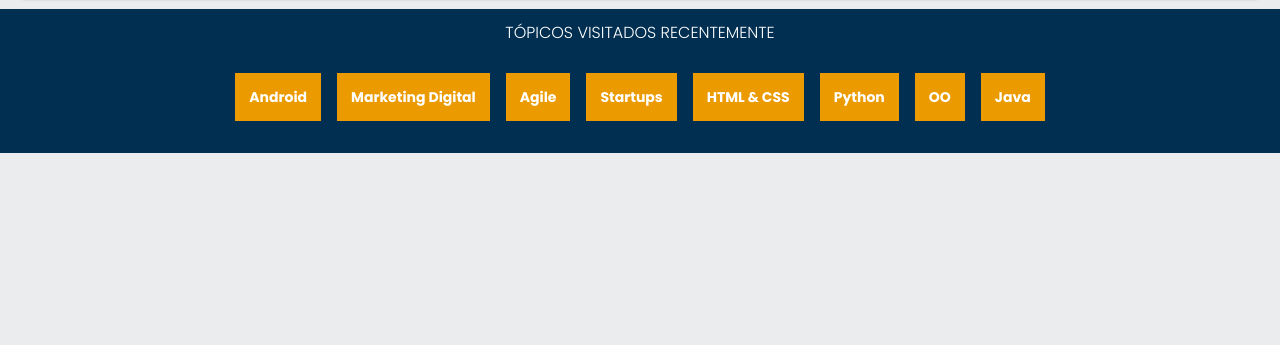
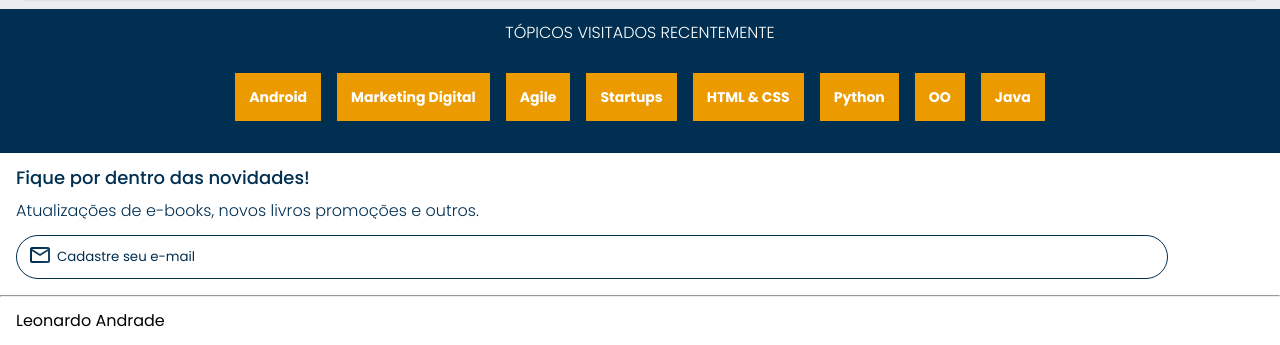
Before and after one commit to LSAndradee/projeto, a plain HTML site: page index.html in a window 1280 px wide. Shown: the part 2318-2663 px from the top of the page. Before the commit the page ends 2471 px from the top, so only its background shows below. Drawn offline with nearby package versions, Linux system fonts and the light colour scheme.

Commit message:
Add files via upload

```diff
--- a/index.html
+++ b/index.html
@@ -160,6 +160,16 @@
             </li>
         </ul>
     </section>
+    <section class="contato">
+        <h2 class="contato__titulo">Fique por dentro das novidades!</h2>
+        <p class="contato__texto">Atualizações de e-books, novos livros promoções e outros.</p>
+        <input type="email" placeholder="Cadastre seu e-mail" class="contato__email">
+    </section>
+    <hr/>
+
+    <footer class="rodape">
+        <h2 class="rodape__titulo">Leonardo Andrade</h2>
+    </footer>
 
     <script src="https://cdn.jsdelivr.net/npm/swiper@11/swiper-bundle.min.js"></script>
     <script>
--- /dev/null
+++ b/styles/contato.css
@@ -0,0 +1,36 @@
+.contato {
+    background-color: var(--cor-de-fundo-menu);
+    padding: 1em;
+}
+
+.contato__titulo, .contato__texto {
+    background: var(--cor-lista-menu);
+    -webkit-background-clip: text;
+    -webkit-text-fill-color: transparent;
+    background-clip: text;
+}
+
+.contato__titulo {
+    font-size: 18px;
+    font-weight: 500;
+}
+
+.contato__texto {
+    font-weight: 300;
+    margin: 1em 0;
+}
+
+.contato__email {
+    padding: 1em;
+    border: 1px solid var(--cor-para-card);
+    border-radius: 24px;
+    width: 90%;
+    color: var(--cor-para-card);
+}
+
+.contato__email::placeholder {
+    font-family: var(--fonte-principal);
+    color: var(--cor-para-card);
+    background: url("../assets/Email.svg") no-repeat;
+    padding-left: 2em;
+}
--- /dev/null
+++ b/styles/rodape.css
@@ -0,0 +1,8 @@
+hr {
+    margin: 0;
+}
+
+.rodape {
+    background-color: var(--cor-de-fundo-menu);
+    padding: 1em;
+}
--- a/styles/styles.css
+++ b/styles/styles.css
@@ -3,6 +3,8 @@
 @import url("banner.css");
 @import url("carrossel.css");
 @import url("topicos.css");
+@import url("contato.css");
+@import url("rodape.css");
 
 :root {
     --cor-de-fundo: #ebecee;
```
